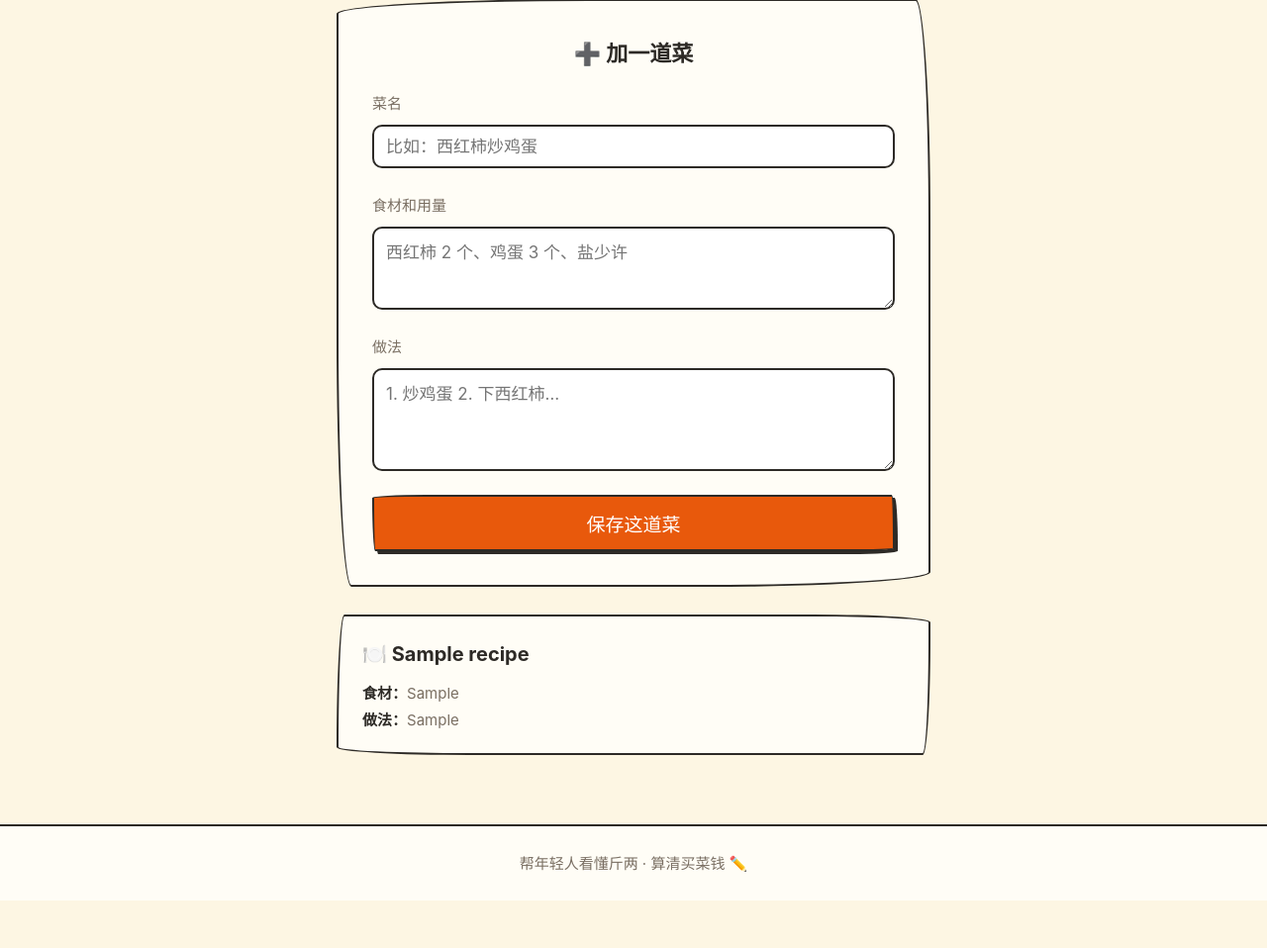
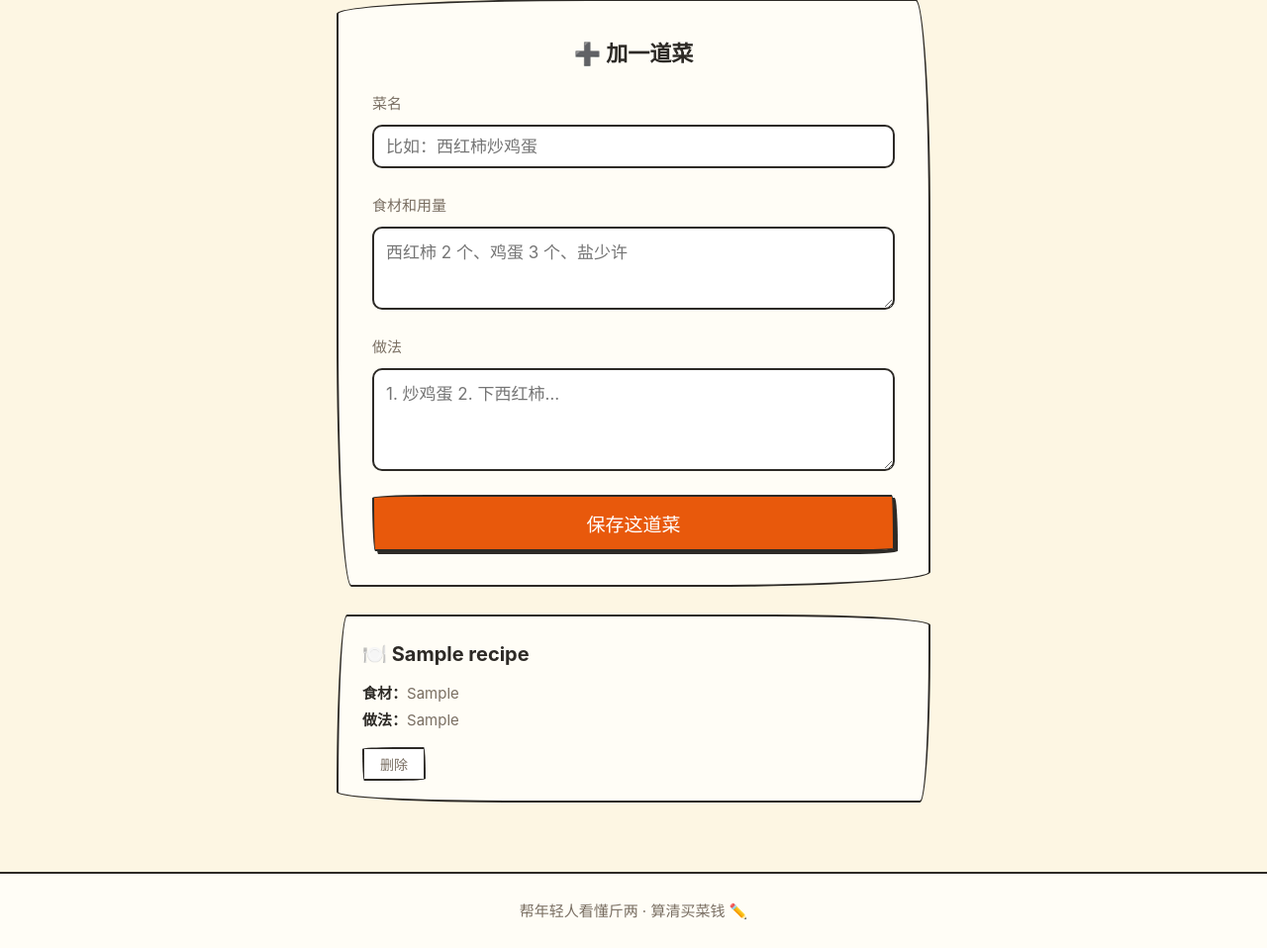
Before and after one commit to zhayy806/jinjin-jijiao, a FastAPI app: page /recipes in a window 1280 px wide. Shown: the part 273-1231 px from the top of the page at 99% size. Before the commit the page ends 1183 px from the top, so only its background shows below. Run offline with FastAPI, Linux system fonts and the light colour scheme; tables that the repository leaves empty hold one stand-in row (values such as "Sample post"); some web fonts are replaced.

Commit message:
feat: 菜谱删除功能 + 价格标注批发参考价

```diff
--- a/app/routers/recipes.py
+++ b/app/routers/recipes.py
@@ -50,3 +50,15 @@ def create_recipe(
     except Exception:
         db.rollback()
     return RedirectResponse("/recipes", status_code=303)
+
+
+@router.post("/recipes/{recipe_id}/delete")
+def delete_recipe(recipe_id: int, db: Session = Depends(get_db)):
+    try:
+        recipe = db.get(Recipe, recipe_id)
+        if recipe is not None:
+            db.delete(recipe)
+            db.commit()
+    except Exception:
+        db.rollback()
+    return RedirectResponse("/recipes", status_code=303)
--- a/app/static/style.css
+++ b/app/static/style.css
@@ -227,6 +227,16 @@ button:hover { transform: translate(2px, 2px); box-shadow: 1px 1px 0 var(--ink);
 .recipe-card h3 { font-size: 20px; margin-bottom: 8px; }
 .recipe-card .ing, .recipe-card .steps { color: var(--muted); font-size: 15px; white-space: pre-wrap; }
 .recipe-card strong { color: var(--ink); }
+.delete-btn {
+  width: auto;
+  margin-top: 14px;
+  padding: 5px 16px;
+  font-size: 14px;
+  background: #fff;
+  color: var(--muted);
+  box-shadow: none;
+}
+.delete-btn:hover { background: #fdecec; color: #c0392b; transform: none; }
 .empty { text-align: center; color: var(--muted); }
 
 footer {
--- a/app/templates/converter.html
+++ b/app/templates/converter.html
@@ -53,7 +53,7 @@ async function convert() {
     document.getElementById('result-analogy').textContent = `${data.input} ${data.food} ${data.analogy}`;
     document.getElementById('visual').src = `/api/visual?food=${encodeURIComponent(food)}&amount=${amount}&unit=${encodeURIComponent(unit)}`;
     document.getElementById('result-weight').textContent = `也就是 ${data.grams} 克 = ${data.jin} 斤 = ${data.liang} 两`;
-    const label = data.price_source === '真实' ? '真实价格' : '估算价格';
+    const label = data.price_source === '真实' ? '批发参考价' : '估算价格';
     let priceText = `${label}：约 ${data.price} 元（每斤 ${data.price_per_jin} 元）`;
     if (data.updated_at) priceText += ` · 更新于 ${data.updated_at}`;
     document.getElementById('result-price').textContent = priceText;
--- a/app/templates/recipes.html
+++ b/app/templates/recipes.html
@@ -37,6 +37,9 @@
       <h3>🍽️ {{ r.name }}</h3>
       {% if r.ingredients %}<p class="ing"><strong>食材：</strong>{{ r.ingredients }}</p>{% endif %}
       {% if r.steps %}<p class="steps"><strong>做法：</strong>{{ r.steps }}</p>{% endif %}
+      <form method="post" action="/recipes/{{ r.id }}/delete" onsubmit="return confirm('确定删除这道菜吗？')">
+        <button type="submit" class="delete-btn">删除</button>
+      </form>
     </div>
     {% else %}
       {% if not db_error %}<p class="empty">还没有菜谱，先加一道你爱吃的菜吧～</p>{% endif %}
```
